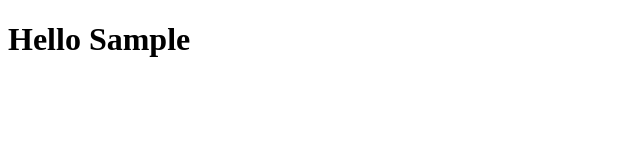
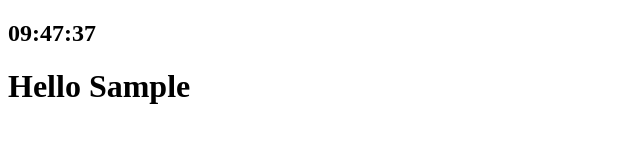
Before and after one commit to bellwest/momentum, a plain HTML site: page index.html in a window 1280 px wide. Both pictures are taken after typing "Sample" into the empty fields and a click on the button "Log In". Shown: the whole page, without its empty margins (0-640 px from the left). Drawn offline with Linux system fonts and the light colour scheme; files that its build step writes are made by us from their sources.

Commit message:
add clock

```diff
--- a/index.html
+++ b/index.html
@@ -4,7 +4,7 @@
     <meta charset="UTF-8">
     <meta http-equiv="X-UA-Compatible" content="IE=edge">
     <meta name="viewport" content="width=device-width, initial-scale=1.0">
-    <link rel="stylesheet" href="style.css">
+    <link rel="stylesheet" href="css/style.css">
     <title>Momentum</title>
 </head>
 <body>
@@ -13,7 +13,8 @@
          required maxlength="15" placeholder="What is your name?" />
         <button>Log In</button>
     </form>
-    <h1 id="greeting" class="hidden"> greeting text </h1>
+    <h2 id="clock">00:00:00</h2>
+    <h1 id="greeting" class="hidden">greeting!</h1>
     <script src="js/greeting.js"></script>
     <script src="js/clock.js"></script>
 </body>
--- a/js/clock.js
+++ b/js/clock.js
@@ -0,0 +1,12 @@
+const clock = document.querySelector('#clock');
+
+function updateClock() {
+    const date = new Date();
+    const HH = String(date.getHours()).padStart(2, '0');
+    const MM = String(date.getMinutes()).padStart(2, '0');
+    const SS = String(date.getSeconds()).padStart(2, '0');
+    clock.innerText = `${HH}:${MM}:${SS}`;
+}
+
+updateClock();
+setInterval(updateClock, 1000);
```
